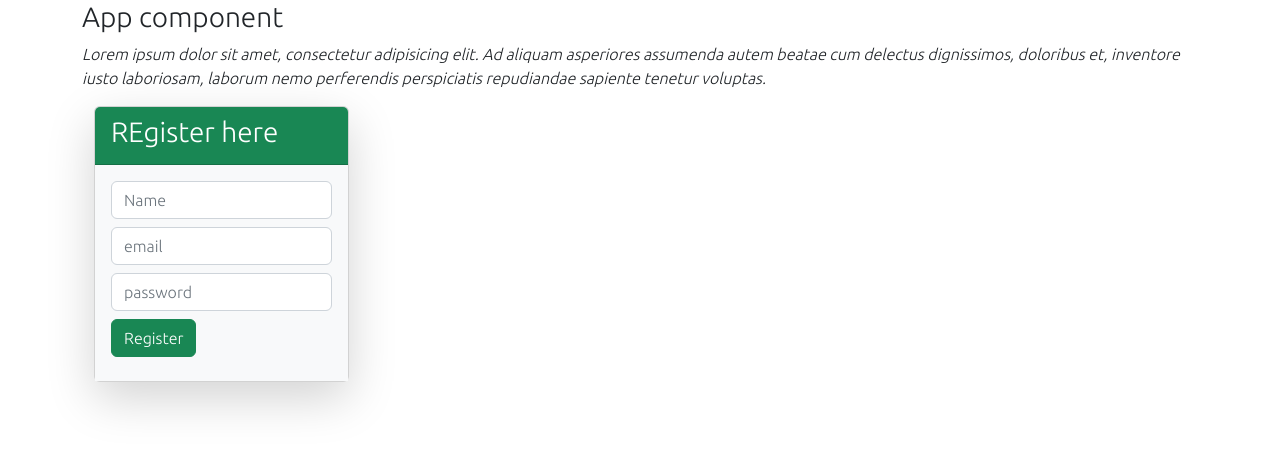
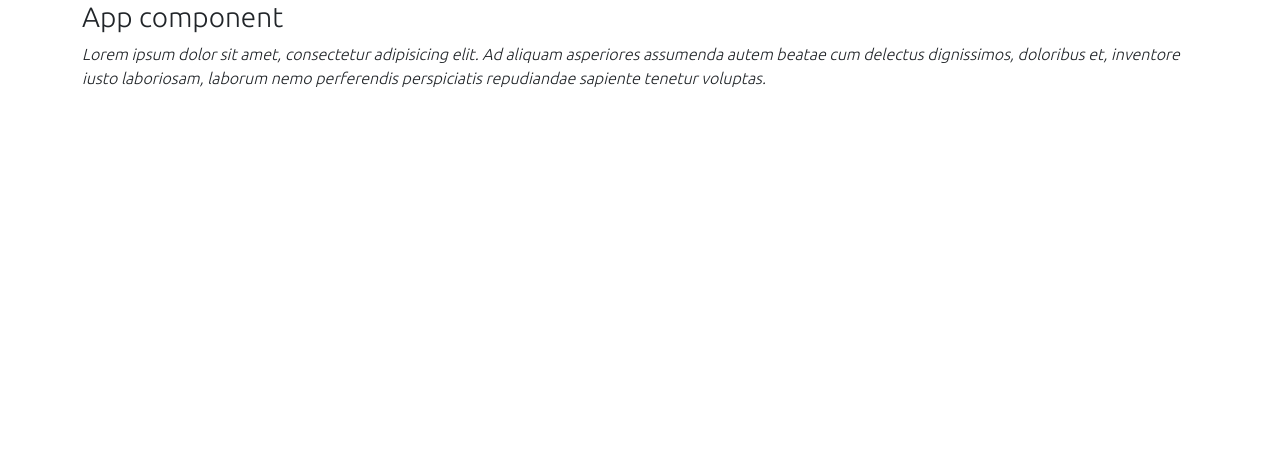
Before and after one commit to 5OO/vue-schnell-kurs, a Vue app: page / in a window 1280 px wide. Shown: the top 450 px of the page. Built offline with nearby package versions, Linux system fonts and the light colour scheme.

Commit message:
conditional rendering hakkab pihta

```diff
--- a/src/App.vue
+++ b/src/App.vue
@@ -10,16 +10,15 @@
     </div>
   </div>
 
-<Register/>
 
 </div>
 
 </template>
 
 <script>
-import Register from "@/components/Register";
+
 export default {
-  components: {Register }
+  components: {  }
 }
 </script>
 <style>
--- a/src/components/Register.vue
+++ /dev/null
@@ -1,58 +0,0 @@
-<template>
-
-<!--<pre>{{this.user}}</pre>-->
-
-<div class="container">
-  <div class="row">
-    <div class="col-md-3">
-      <div class="card shadow-lg">
-        <div class="card-header bg-success text-white">
-          <p class="h3">REgister here </p>
-        </div>
-        <div class="card-body bg-light">
-          <form @submit.prevent="register()">
-            <div class="mb-2">
-              <input v-model="user.name" class="form-control" placeholder="Name" type="text">
-<!--              /* vmodel seob vormi ja state -i  ja meetodid */-->
-            </div>
-            <div class="mb-2">
-              <input v-model="user.email" class="form-control" placeholder="email" type="email">
-            </div>
-            <div class="mb-2">
-              <input v-model="user.password" class="form-control" placeholder="password" type="password">
-            </div>
-            <div class="mb-2">
-              <input class="btn btn-success" type="submit" value="Register">
-            </div>
-          </form>
-        </div>
-      </div>
-    </div>
-  </div>
-</div>
-</template>
-
-<script>
-export default {
-  // eslint-disable-next-line vue/multi-word-component-names
-  name: "Register",
-  data: function () {
-    return{
-      user:{
-        name: '',
-        email: '',
-        password: ''
-      }
-    };
-  },
-  methods: {
-    register:function () {
-      console.log(this.user);
-    }
-  }
-};
-</script>
-
-<style scoped>
-
-</style>
```
